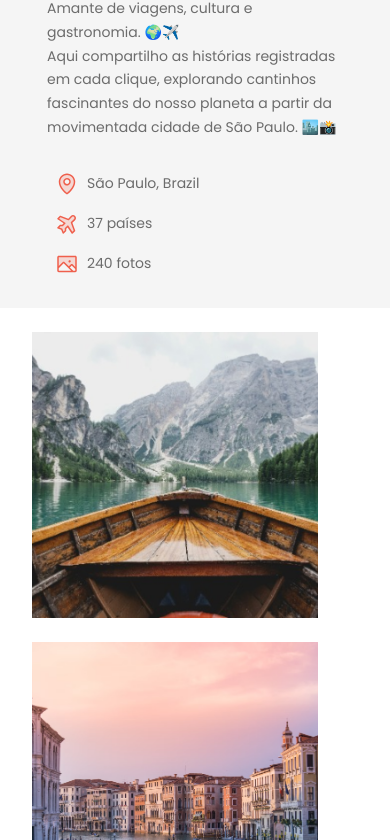
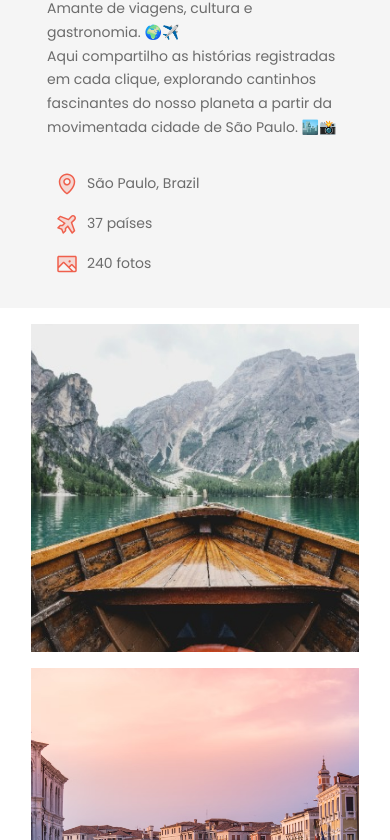
Before and after one commit to dudurfmaia/Travelgram, a plain HTML site: page index.html in a window 390 px wide. Shown: the part 305-1145 px from the top of the page. Drawn offline with Linux system fonts and the light colour scheme.

Commit message:
add media queries to main section

```diff
--- a/styles/global.css
+++ b/styles/global.css
@@ -5,15 +5,15 @@
 }
 
 :root {
---brand-color: #EF5F4C;
---background-color: #FFFFFF;
---surface-color: #F5F5F5;
---skeleton-color: #D9D9D9;
---shape-transparency: hsla(0, 0%, 100%, 0.562);
- --text-color-primary: #313131;
- --text-color-secondary: #6C6C6C;
+  --brand-color: #ef5f4c;
+  --background-color: #ffffff;
+  --surface-color: #f5f5f5;
+  --skeleton-color: #d9d9d9;
+  --shape-transparency: hsla(0, 0%, 100%, 0.562);
+  --text-color-primary: #313131;
+  --text-color-secondary: #6c6c6c;
 
- font-family: "Poppins", sans-serif;
+  font-family: "Poppins", sans-serif;
 }
 
 a {
@@ -23,13 +23,17 @@ a {
   color: var(--text-color-secondary);
   font-weight: 400;
   font-style: normal;
-
 }
 .container {
   padding-inline: 32px;
   max-width: 1280px;
   margin-inline: auto;
 }
+@media (width <= 79rem) {
+  & .container {
+    padding-inline: 0;
+  }
+}
 .surface {
   background-color: var(--surface-color);
   width: 100%;
--- a/styles/main.css
+++ b/styles/main.css
@@ -9,3 +9,17 @@ main {
   gap: 24px;
   padding-block: 24px;
 }
+
+@media (width <= 79rem) {
+  & main img {
+    width: 20.5rem;
+    height: 20.5rem;
+  }
+  & main {
+    align-items: center;
+    padding: 1rem;
+    display: flex;
+    flex-direction: column;
+    gap: 1rem;
+  }
+}
```
